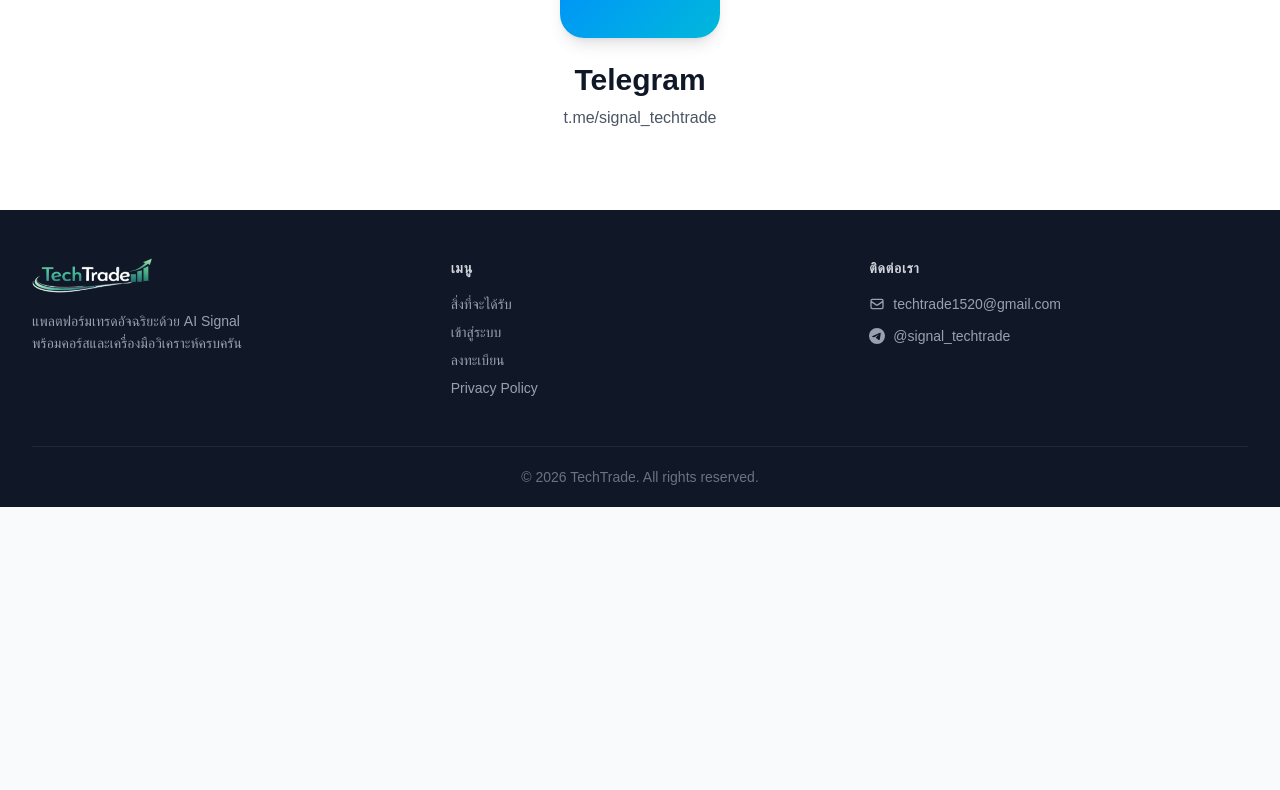
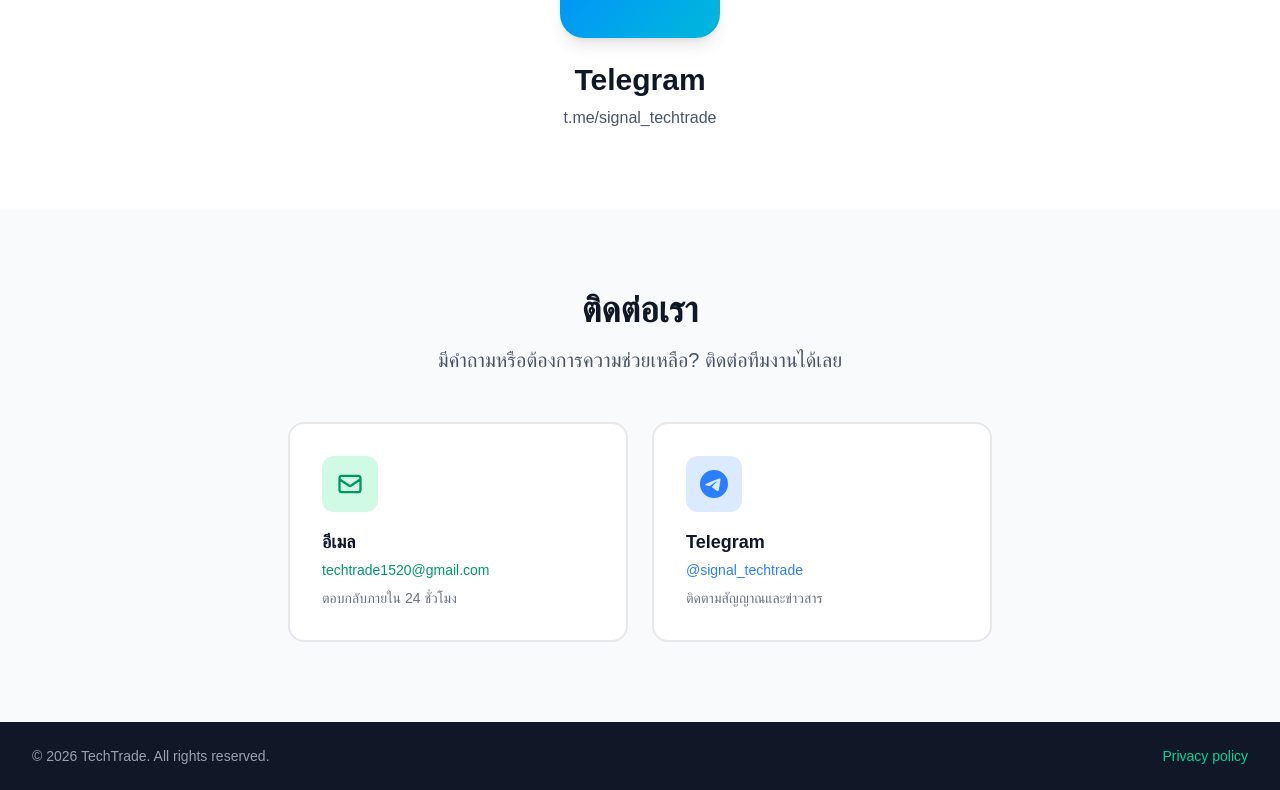
Before and after one commit to RhereLhee/Web_project_ai_sig, a Next.js app: page / in a window 1280 px wide. Shown: the part 1700-2490 px from the top of the page. Before the commit the page ends 2207 px from the top, so only its background shows below. Built offline with nearby package versions, Linux system fonts and the light colour scheme; no server answers.

Commit message:
Revert "refactor: move contact info into footer, replace single-line footer with 3-column layout"
This reverts commit 92f27819ed2ded97867f0ff6b4d44a98800f4d6e.

```diff
--- a/app/page.tsx
+++ b/app/page.tsx
@@ -168,57 +168,56 @@
         </div>
       </section>
 
-      {/* Footer */}
-      <footer id="about" className="bg-gray-900 text-white">
-        <div className="max-w-7xl mx-auto px-4 sm:px-6 lg:px-8">
-          {/* Main footer content */}
-          <div className="py-12 grid grid-cols-1 md:grid-cols-3 gap-10">
-            {/* Brand */}
-            <div>
-              <Image src="/logo_wihtetext.png" alt="TechTrade" width={140} height={40} className="h-9 w-auto object-contain mb-4" />
-              <p className="text-gray-400 text-sm leading-relaxed">
-                แพลตฟอร์มเทรดอัจฉริยะด้วย AI Signal<br />พร้อมคอร์สและเครื่องมือวิเคราะห์ครบครัน
-              </p>
-            </div>
+      {/* Contact Section */}
+      <section id="about" className="py-20 bg-gray-50">
+        <div className="max-w-3xl mx-auto px-4 sm:px-6 lg:px-8 text-center">
+          <h2 className="text-4xl font-bold text-gray-900 mb-4">ติดต่อเรา</h2>
+          <p className="text-xl text-gray-600 mb-12">มีคำถามหรือต้องการความช่วยเหลือ? ติดต่อทีมงานได้เลย</p>
 
-            {/* Links */}
-            <div>
-              <h4 className="text-sm font-semibold text-gray-300 uppercase tracking-wider mb-4">เมนู</h4>
-              <ul className="space-y-2 text-sm text-gray-400">
-                <li><a href="#features" className="hover:text-white transition-colors">สิ่งที่จะได้รับ</a></li>
-                <li><a href="/login" className="hover:text-white transition-colors">เข้าสู่ระบบ</a></li>
-                <li><a href="/register" className="hover:text-white transition-colors">ลงทะเบียน</a></li>
-                <li><a href="/docs/privacy-policy.pdf" target="_blank" className="hover:text-white transition-colors">Privacy Policy</a></li>
-              </ul>
-            </div>
-
-            {/* Contact */}
-            <div>
-              <h4 className="text-sm font-semibold text-gray-300 uppercase tracking-wider mb-4">ติดต่อเรา</h4>
-              <ul className="space-y-3 text-sm text-gray-400">
-                <li>
-                  <a href="mailto:techtrade1520@gmail.com" className="flex items-center gap-2 hover:text-white transition-colors">
-                    <svg className="w-4 h-4 shrink-0" fill="none" stroke="currentColor" viewBox="0 0 24 24">
+          <div className="grid sm:grid-cols-2 gap-6">
+            {/* Email */}
+            <a
+              href="mailto:techtrade1520@gmail.com"
+              className="group bg-white border-2 border-gray-200 rounded-2xl p-8 hover:border-emerald-400 hover:shadow-lg transition-all text-left"
+            >
+              <div className="w-14 h-14 bg-emerald-100 rounded-xl flex items-center justify-center mb-4 group-hover:bg-emerald-200 transition-colors">
+                <svg className="w-7 h-7 text-emerald-600" fill="none" stroke="currentColor" viewBox="0 0 24 24">
                   <path strokeLinecap="round" strokeLinejoin="round" strokeWidth={2} d="M3 8l7.89 5.26a2 2 0 002.22 0L21 8M5 19h14a2 2 0 002-2V7a2 2 0 00-2-2H5a2 2 0 00-2 2v10a2 2 0 002 2z" />
                 </svg>
-                    techtrade1520@gmail.com
+              </div>
+              <h3 className="text-lg font-bold text-gray-900 mb-1">อีเมล</h3>
+              <p className="text-emerald-600 font-medium text-sm break-all">techtrade1520@gmail.com</p>
+              <p className="text-gray-500 text-sm mt-2">ตอบกลับภายใน 24 ชั่วโมง</p>
             </a>
-                </li>
-                <li>
-                  <a href={getSocialLink('telegram')} target="_blank" rel="noopener noreferrer" className="flex items-center gap-2 hover:text-white transition-colors">
-                    <svg className="w-4 h-4 shrink-0" fill="currentColor" viewBox="0 0 24 24">
+
+            {/* Telegram */}
+            <a
+              href={getSocialLink('telegram')}
+              target="_blank"
+              rel="noopener noreferrer"
+              className="group bg-white border-2 border-gray-200 rounded-2xl p-8 hover:border-blue-400 hover:shadow-lg transition-all text-left"
+            >
+              <div className="w-14 h-14 bg-blue-100 rounded-xl flex items-center justify-center mb-4 group-hover:bg-blue-200 transition-colors">
+                <svg className="w-7 h-7 text-blue-500" fill="currentColor" viewBox="0 0 24 24">
                   <path d="M11.944 0A12 12 0 0 0 0 12a12 12 0 0 0 12 12a12 12 0 0 0 12-12A12 12 0 0 0 12 0a12 12 0 0 0-.056 0zm4.962 7.224c.1-.002.321.023.465.14a.506.506 0 0 1 .171.325c.016.093.036.306.02.472c-.18 1.898-.962 6.502-1.36 8.627c-.168.9-.499 1.201-.82 1.23c-.696.065-1.225-.46-1.9-.902c-1.056-.693-1.653-1.124-2.678-1.8c-1.185-.78-.417-1.21.258-1.91c.177-.184 3.247-2.977 3.307-3.23c.007-.032.014-.15-.056-.212s-.174-.041-.249-.024c-.106.024-1.793 1.14-5.061 3.345c-.48.33-.913.49-1.302.48c-.428-.008-1.252-.241-1.865-.44c-.752-.245-1.349-.374-1.297-.789c.027-.216.325-.437.893-.663c3.498-1.524 5.83-2.529 6.998-3.014c3.332-1.386 4.025-1.627 4.476-1.635z"/>
                 </svg>
-                    @signal_techtrade
+              </div>
+              <h3 className="text-lg font-bold text-gray-900 mb-1">Telegram</h3>
+              <p className="text-blue-500 font-medium text-sm">@signal_techtrade</p>
+              <p className="text-gray-500 text-sm mt-2">ติดตามสัญญาณและข่าวสาร</p>
             </a>
-                </li>
-              </ul>
           </div>
         </div>
+      </section>
 
-          {/* Bottom bar */}
-          <div className="border-t border-gray-800 py-5 text-sm text-gray-500 text-center">
-            © 2026 TechTrade. All rights reserved.
+      {/* Footer */}
+      <footer className="bg-gray-900 text-white py-6">
+        <div className="max-w-7xl mx-auto px-4 sm:px-6 lg:px-8">
+          <div className="flex flex-col sm:flex-row justify-between items-center text-sm text-gray-400">
+            <p>© 2026 TechTrade. All rights reserved.</p>
+            <a href="/docs/privacy-policy.pdf" target="_blank" className="text-emerald-400 hover:text-emerald-300 transition-colors mt-2 sm:mt-0">
+              Privacy policy
+            </a>
           </div>
         </div>
       </footer>
```
Lines whose indentation alone changed are shown as unchanged.
